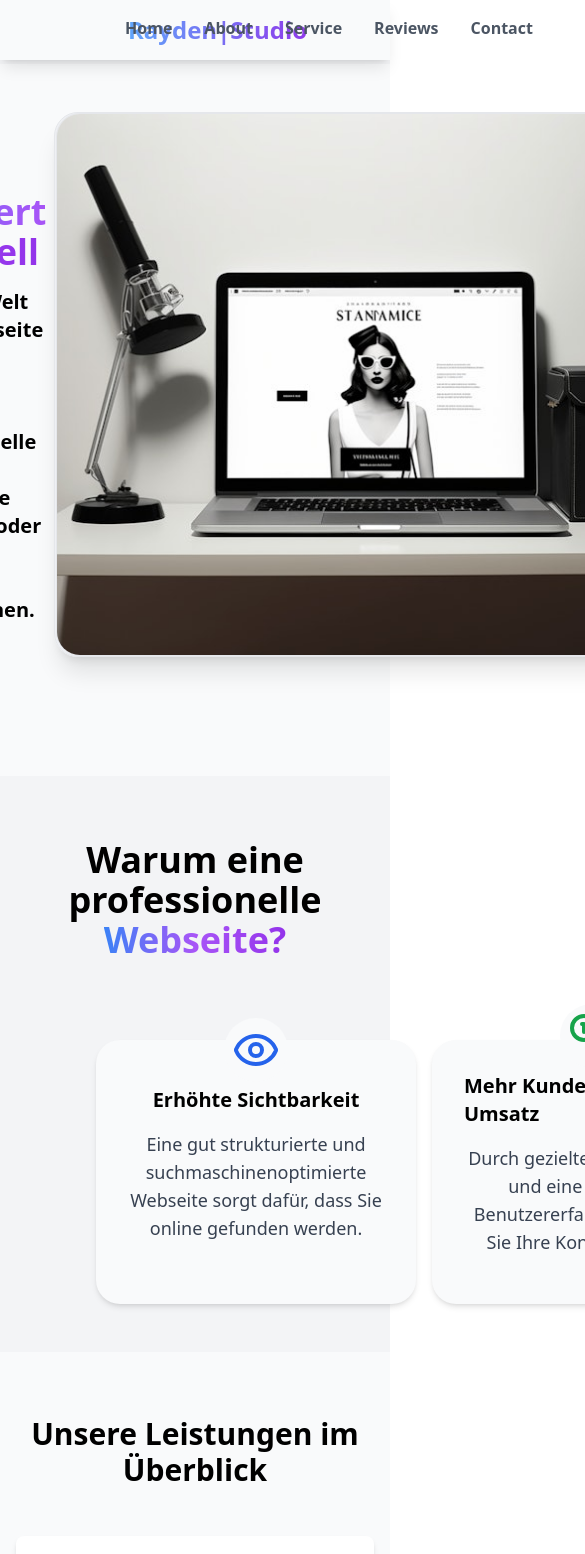
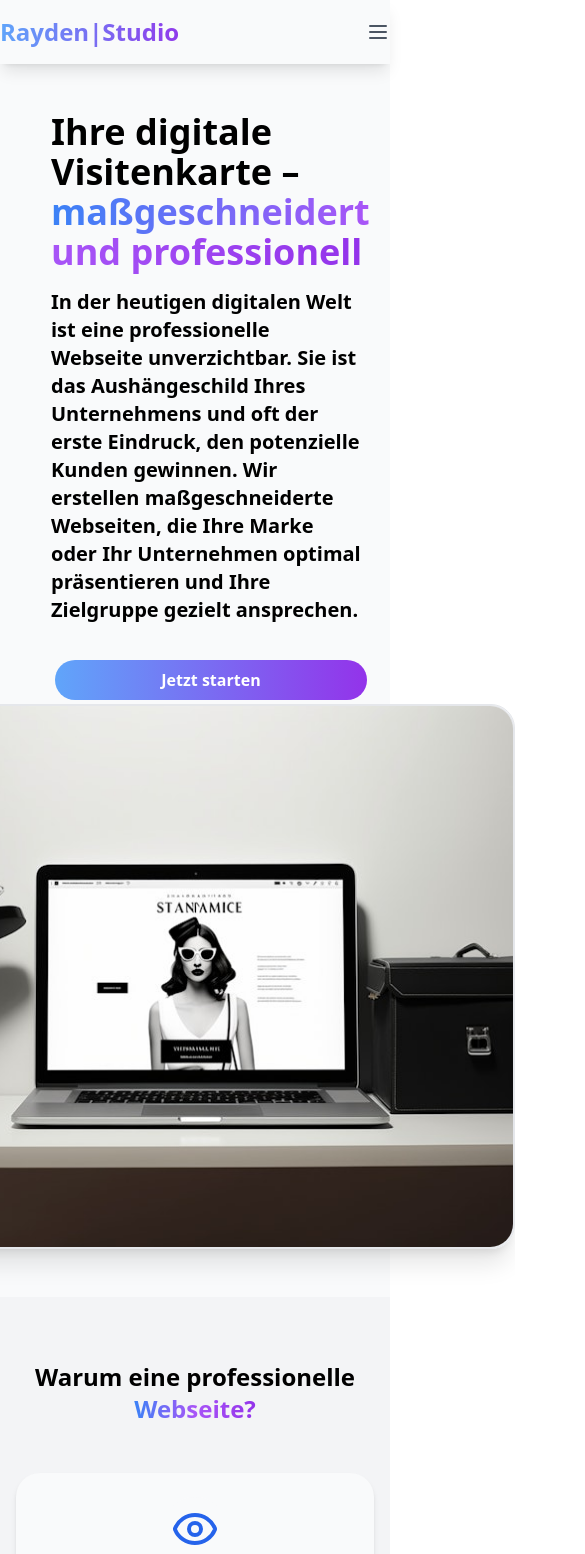
Before and after one commit to Raxe83/dailyui, a React (Create React App) app: page / in a window 390 px wide. Shown: the top 1554 px of the page, 585 px wide, since content can reach past the window. Built offline with nearby package versions, Linux system fonts and the light colour scheme.

Commit message:
add responsive desgin

```diff
--- a/public/index.html
+++ b/public/index.html
@@ -24,7 +24,7 @@
       work correctly both with client-side routing and a non-root public URL.
       Learn how to configure a non-root public URL by running `npm run build`.
     -->
-    <title>React App</title>
+    <title>Rayden|Studio</title>
   </head>
   <body>
     <noscript>You need to enable JavaScript to run this app.</noscript>
--- a/src/Components/Header.tsx
+++ b/src/Components/Header.tsx
@@ -1,16 +1,25 @@
-import { NavItem } from "../Navigation/NavItem";
+import { useState } from "react"
+import { NavItem } from "../Navigation/NavItem"
+import { Menu, X } from "lucide-react"
 
 const Header = () => {
+  const [isMenuOpen, setIsMenuOpen] = useState(false)
+
+  const toggleMenu = () => {
+    setIsMenuOpen(!isMenuOpen)
+  }
+
   return (
-    <div className="bg-gray-50 fixed w-full z-50 text-black shadow-lg grid grid-cols-3">
-      <div className="grid-start-1 grid-end-2 my-auto">
-        <p className="font-bold bg-gradient-to-r from-blue-400 to-purple-600 text-2xl ml-32 w-48 text-transparent bg-clip-text cursor-pointer">
+    <header className="bg-gray-50 fixed w-full z-50 text-black shadow-lg">
+      <div className="max-w-7xl mx-auto lg:px-8">
+        <div className="flex items-center py-4">
+          <div className="flex items-center">
+            <p className="font-bold bg-gradient-to-r from-blue-400 to-purple-600 text-2xl w-48 text-transparent bg-clip-text cursor-pointer">
               Rayden|Studio
             </p>
           </div>
-      <div className="grid-start-2 grid-end-2"></div>
-      <nav className="grid-start-3 grid-end-4  flex items-center justify-center">
-        <ul className="flex-row flex py-2 px-8">
+          <nav className="hidden md:flex">
+            <ul className="flex space-x-4">
               <NavItem location={""} locationTitle={"Home"} />
               <NavItem location={"About"} locationTitle={"About"} />
               <NavItem location={"Service"} locationTitle={"Service"} />
@@ -18,9 +27,28 @@ const Header = () => {
               <NavItem location={"contact"} locationTitle={"Contact"} />
             </ul>
           </nav>
-      <div className="grid-start-3 grid-end-4 flex items-center"></div>
+          <div className="md:hidden flex items-center ml-auto">
+            <button onClick={toggleMenu} className="text-gray-600 hover:text-gray-900 focus:outline-none">
+              {isMenuOpen ? <X size={24} /> : <Menu size={24} />}
+            </button>
           </div>
-  );
-};
+        </div>
+      </div>
+      {isMenuOpen && (
+        <div className="md:hidden">
+          <nav className="px-2 pt-2 pb-4 bg-gray-50">
+            <ul className="space-y-2">
+              <NavItem location={""} locationTitle={"Home"} />
+              <NavItem location={"About"} locationTitle={"About"} />
+              <NavItem location={"Service"} locationTitle={"Service"} />
+              <NavItem location={"Reviews"} locationTitle={"Reviews"} />
+              <NavItem location={"contact"} locationTitle={"Contact"} />
+            </ul>
+          </nav>
+        </div>
+      )}
+    </header>
+  )
+}
 
-export default Header;
+export default Header
--- a/src/Components/HeroSection.tsx
+++ b/src/Components/HeroSection.tsx
@@ -51,7 +51,7 @@ const HeroSection = ({ header, desc, buttons, imgSrc, alt, imgPos }: props) => {
   return (
     <div className="w-full py-12 px-24 bg-gray-50 text-black">
       <div className="flex flex-col items-center justify-center">
-        <div className="flex flex-row">
+        <div className="flex lg:flex-row flex-col justify-center items-center">
           <div className={`${imgPos === "left" ? "hidden" : "block"}`}>
             {imgComponent}
           </div>
--- a/src/Components/InfoCard.tsx
+++ b/src/Components/InfoCard.tsx
@@ -1,44 +1,39 @@
-import React from "react";
-import { getLastWordsToRecolor } from "./HeroSection";
+import { getLastWordsToRecolor } from "./HeroSection"
 
 interface cardProps {
-  header: string;
-  desc: string;
-  icon: JSX.Element;
-  alt?: string;
+  header: string
+  desc: string
+  icon: JSX.Element
+  alt?: string
 }
 interface props {
-  cardProp: cardProps[];
+  cardProp: cardProps[]
 }
 
 const InfoCard = ({ cardProp }: props) => {
   return (
-    <div>
-      <h1 className="font-bold text-4xl mx-auto text-center mt-16 justify-center">
-      {getLastWordsToRecolor("Warum eine professionelle Webseite?", 1)}
+    <div className="py-16 px-4 sm:px-6 lg:px-8">
+      <h1 className="font-bold text-2xl sm:text-3xl lg:text-4xl text-center mb-12">
+        {getLastWordsToRecolor("Warum eine professionelle Webseite?", 1)}
       </h1>
-      <div className="w-full space-x-4 py-12 px-24 mt-8 flex flex-row justify-around">
+      <div className="grid grid-cols-1 sm:grid-cols-2 lg:grid-cols-3 gap-8">
         {cardProp.map((card, index) => {
           return (
             <div
               key={index}
-              className="flex cursor-default  bg-gray-50 flex-col min-w-80 items-center rounded-3xl justify-center py-2 px-8 shadow-md"
+              className="flex flex-col min-w-80 items-center bg-gray-50 rounded-3xl p-6 shadow-md"
             >
-              <div className={`relative -top-11 bg-gray-50 rounded-full p-2`}>
-                {card.icon}
-              </div>
-              <div className="flex flex-col items-center relative -top-10">
-                <div className="font-semibold text-xl">{card.header}</div>
-                <div className="font-medium text-lg max-w-96 text-center text-gray-700 mt-4">
-                  {card.desc}
-                </div>
+              <div className="mb-4 bg-gray-50 rounded-full p-2">{card.icon}</div>
+              <div className="text-center">
+                <h2 className="font-semibold text-xl mb-2">{card.header}</h2>
+                <p className="font-medium text-gray-700">{card.desc}</p>
               </div>
             </div>
-          );
+          )
         })}
       </div>
     </div>
-  );
-};
+  )
+}
 
-export default InfoCard;
+export default InfoCard
--- a/src/HomePage.tsx
+++ b/src/HomePage.tsx
@@ -16,7 +16,7 @@ const HomePage = () => {
           "In der heutigen digitalen Welt ist eine professionelle Webseite unverzichtbar. Sie ist das Aushängeschild Ihres Unternehmens und oft der erste Eindruck, den potenzielle Kunden gewinnen. Wir erstellen maßgeschneiderte Webseiten, die Ihre Marke oder Ihr Unternehmen optimal präsentieren und Ihre Zielgruppe gezielt ansprechen."
         }
         buttons={[
-          <div className="w-4/12">
+          <div className="w-full lg:w-4/12">
             <Button
               color={"daily_ui"}
               round="full"
```
Also changed, not shown: 1 other file (tests, documents, lock files or other folders). Lines whose indentation alone changed are shown as unchanged.
